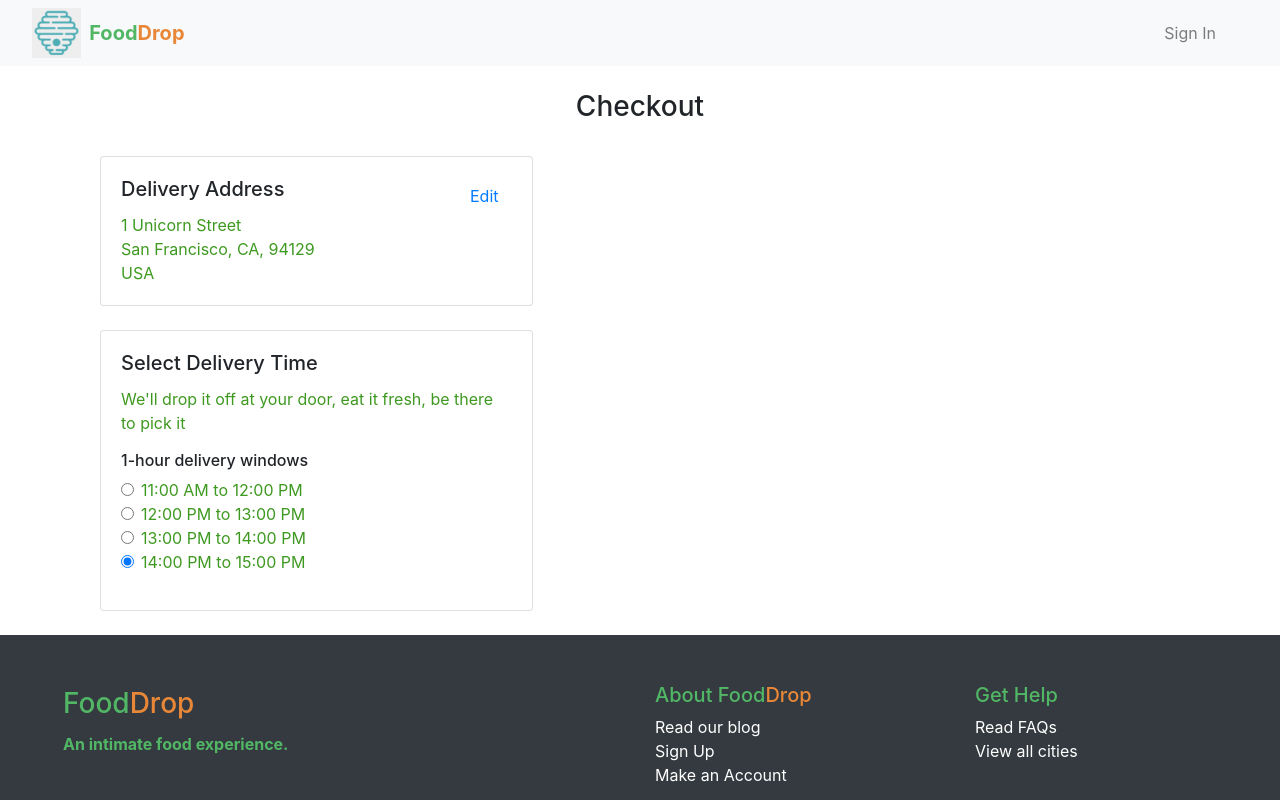
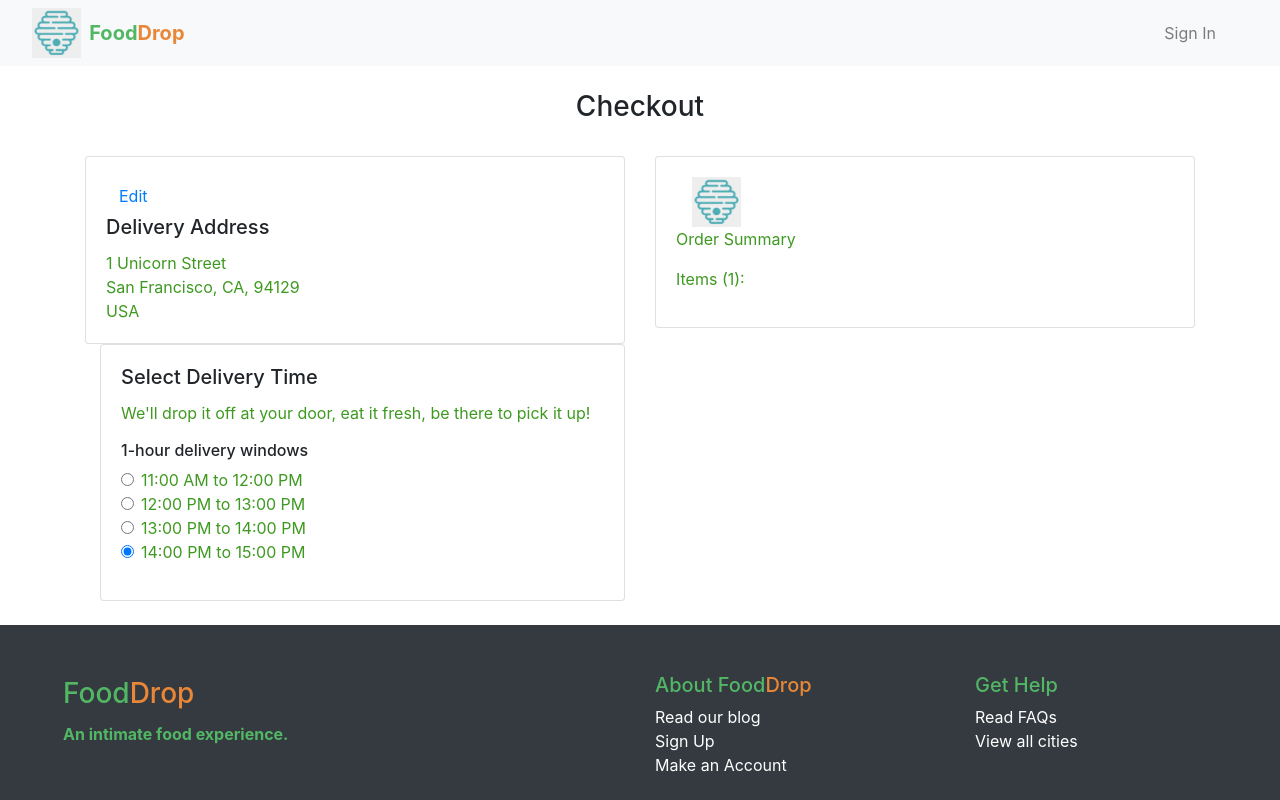
Before and after one commit to jerpowel321/Hackathon-Freedom, a React (Create React App) app in the folder foodbnbv1/: page /customer/status in a window 1280 px wide. Shown: the top 800 px of the page. Built offline with nearby package versions, Linux system fonts and the light colour scheme.

Commit message:
Styling status

```diff
--- a/foodbnbv1/src/pages/customer/status.js
+++ b/foodbnbv1/src/pages/customer/status.js
@@ -33,10 +33,12 @@ class Status extends Component {
 
                     <div className="receipt">
 
-                        <div className="col-sm-5">
+                        <div className="row">
+
+                            <div className="col-sm-6">
                                 <div className="card">
                                     <div className="card-body">
-                                    <div className="float-right">
+                                        <div className="inline-block">
                                             <button type="button" className="btn btn-link flex-end">Edit</button>
                                         </div>
                                         <h5 class="card-title">Delivery Address</h5>
@@ -48,15 +50,32 @@ class Status extends Component {
                                 </div>
                             </div>
 
-                        <br></br>
 
-                        <div className="col-sm-5">
+
+                            <div className="col-sm-6">
+                                <div className="card">
+                                    <div className="card-body">
+                                        <div className="inline-block">
+                                            <img className="ml-3 mr-2" id="logo" src="../images/foodlogo.png" alt="logo" />
+                                        </div>
+
+                                        <p>Order Summary</p>
+                                        <p>Items (1):</p>
+                                    </div>
+                                </div>
+                            </div>
+
+                        </div>
+
+                        {/* <br></br> */}
+
+                        <div className="col-sm-6">
                             <div className="card">
                                 <div className="card-body">
                                     <h5 class="card-title">Select Delivery Time</h5>
 
 
-                                    <p>We'll drop it off at your door, eat it fresh, be there to pick it</p>
+                                    <p>We'll drop it off at your door, eat it fresh, be there to pick it up!</p>
 
 
 
@@ -108,7 +127,6 @@ class Status extends Component {
                             </div>
                         </div>
 
-
                     </div>
                 </div>
 
```
Lines whose indentation alone changed are shown as unchanged.
